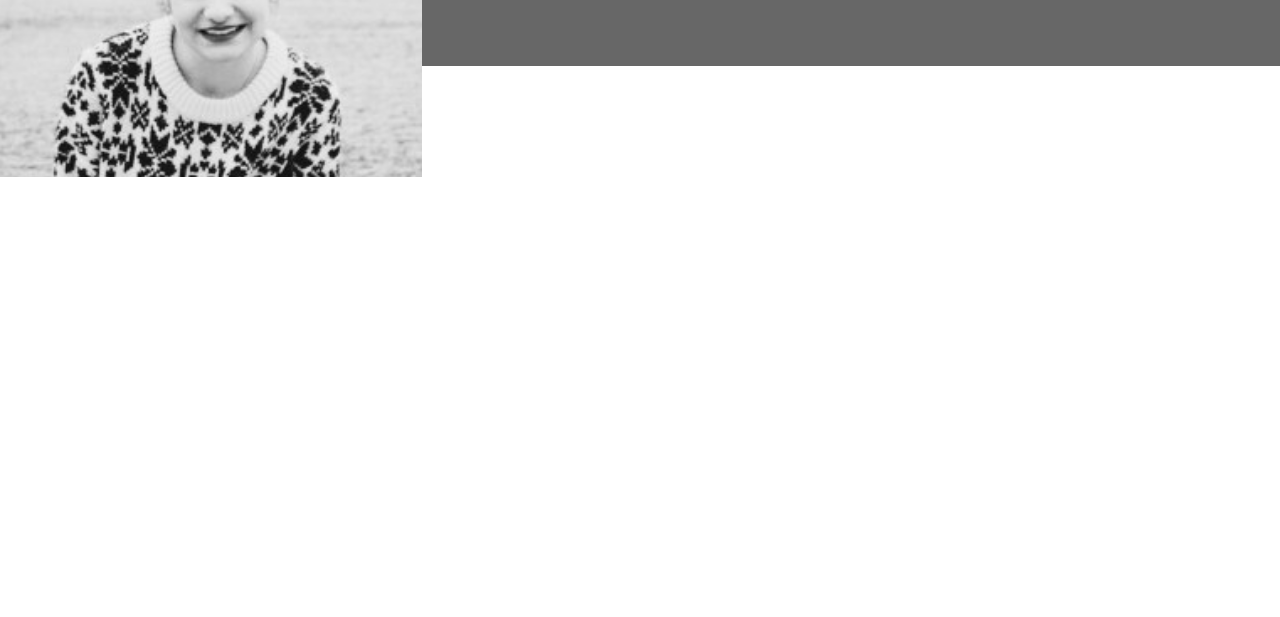
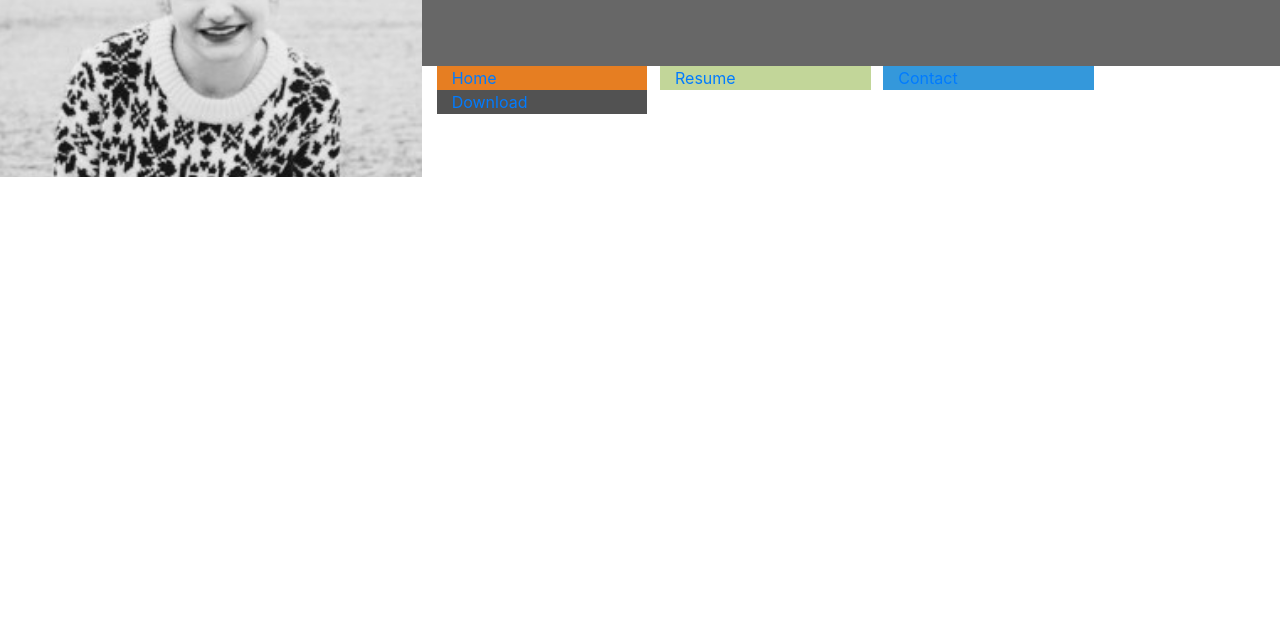
Before and after one commit to HinaKhan94/hinakhan-resume, a plain HTML site: page index.html in a window 1280 px wide. Shown: the part 183-800 px from the top of the page. Drawn offline with nearby package versions, Linux system fonts and the light colour scheme.

Commit message:
add styling to header and navbar

```diff
--- a/assets/css/style.css
+++ b/assets/css/style.css
@@ -5,6 +5,26 @@
 
 .bg-color-name-title {
     background-color: #676767;
+
+}
+
+.ui-menu-color-home {
+    background-color: #e67e22;
+
+}
+
+.ui-menu-color-resume {
+    background-color: #9b59;
+
+}
+
+.ui-menu-color-contact {
+    background-color: #3498db;
+
+}
+
+.ui-menu-color-download {
+    background-color: #525252;
 
 }
 
--- a/index.html
+++ b/index.html
@@ -26,14 +26,27 @@
           <div class="row bg-color-name-title">
             <div class="col heading">
               <h1 class="name">Hina Khan</h1>
-                    <h2 class="title">Full Stack Developer and Marketing Strategist</h2>
+              <h2 class="title">
+                Full Stack Developer and Marketing Strategist
+              </h2>
+            </div>
             </div>
             <div class="row">
               <div class="col">
                 <ul id="nav" class="list-inline">
-
+                  <li class="col-6 col-sm-3 ui-menu-color-home list-inline-item">
+                    <a href="#"><span>Home</span></a>
+                  </li>
+                  <li class="col-6 col-sm-3 ui-menu-color-resume list-inline-item">
+                    <a href="#"><span>Resume</span></a>
+                  </li>
+                  <li class="col-6 col-sm-3 ui-menu-color-contact list-inline-item">
+                    <a href="#"><span>Contact</span></a>
+                  </li>
+                  <li class="col-6 col-sm-3 ui-menu-color-download list-inline-item">
+                    <a href="#"><span>Download</span></a>
+                  </li>
                 </ul>
-
               </div>
             </div>
           </div>
```
Lines whose indentation alone changed are shown as unchanged.
